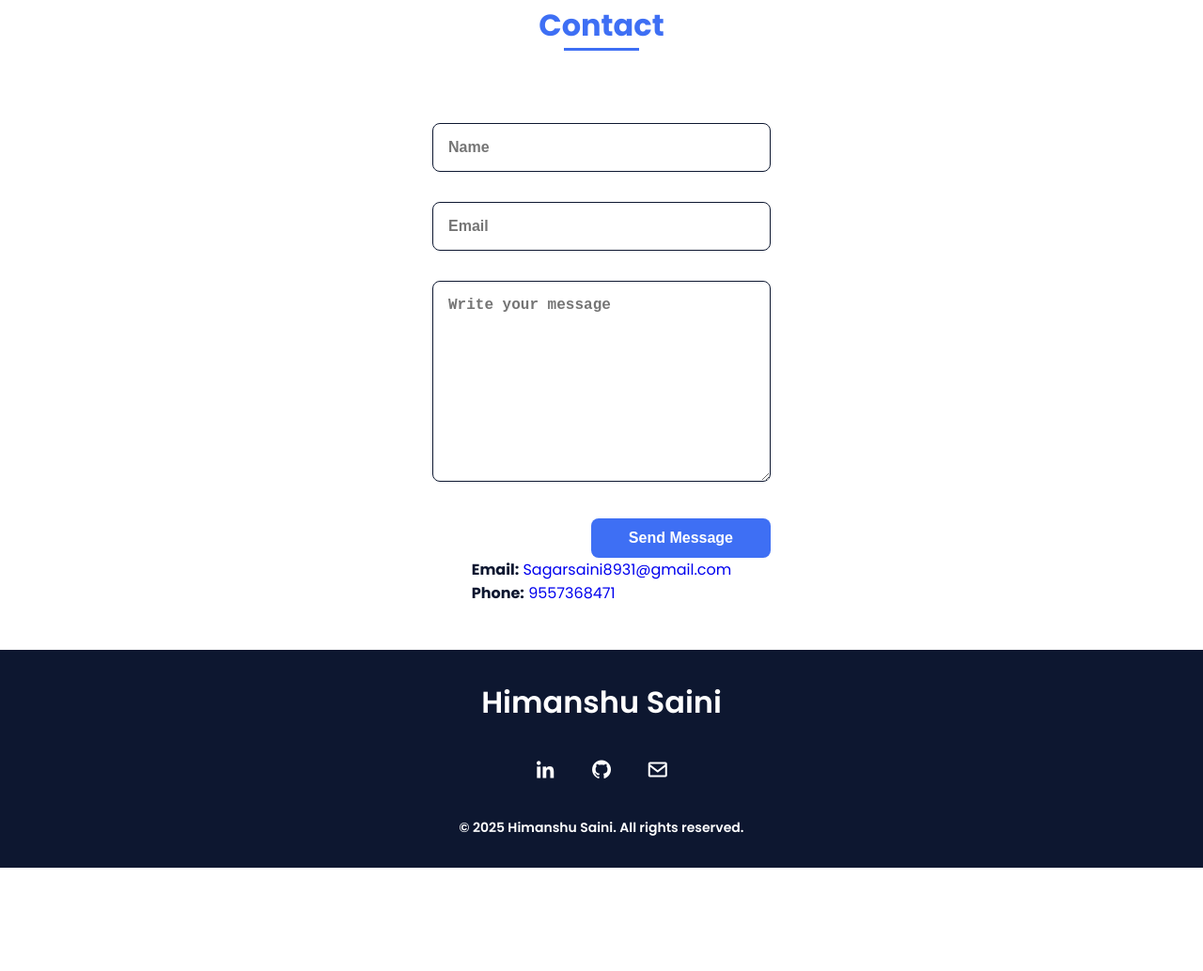
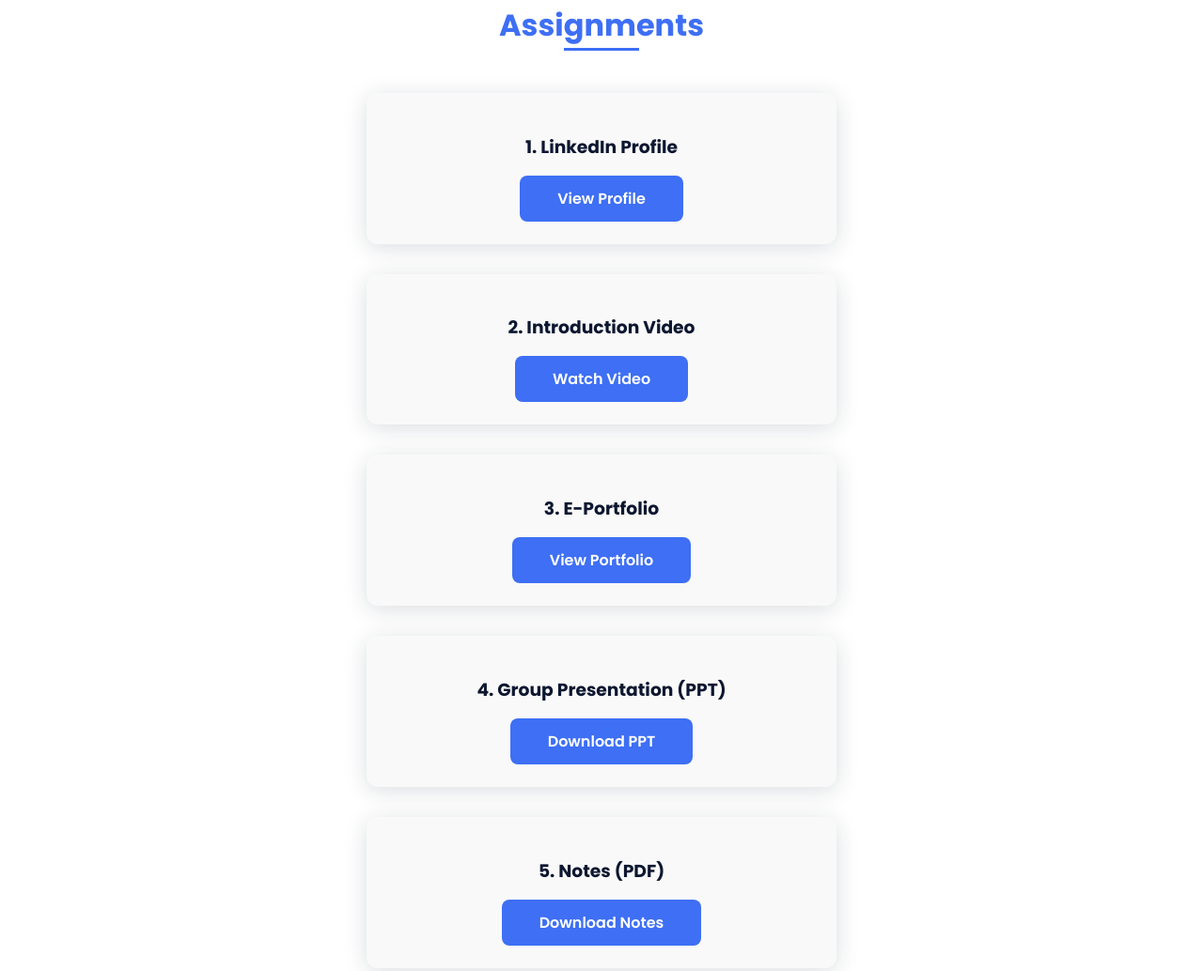
Before and after one commit to sagarsaini8931/Himanshu_portfolio, a plain HTML site: page index.html in a window 1280 px wide. Shown: the part 5023-6057 px from the top of the page at 94% size. Before the commit the page ends 5947 px from the top, so only its background shows below. Drawn offline with nearby package versions, Linux system fonts and the light colour scheme.

Commit message:
Update index.html

```diff
--- a/index.html
+++ b/index.html
@@ -164,7 +164,31 @@
                     </a>
                 </div>
             </section>
-
+            <section class="assignments section" id="assignments">
+<h2 class="section-title">Assignments</h2>
+<div class="assignments__container bd-grid">
+<div class="assignment__item">
+<h3>1. LinkedIn Profile</h3>
+<a class="button" href="https://www.linkedin.com/in/himanshu-saini-47309a395?utm_source=share&utm_campaign=share_via&utm_content=profile&utm_medium=android_app" target="_blank">View Profile</a>
+</div>
+<div class="assignment__item">
+<h3>2. Introduction Video</h3>
+<a class="button" href="https://www.linkedin.com/posts/himanshu-saini-b0602b344_activity-7279028221235404800-UdXF?utm_source=social_share_send&utm_medium=android_app&rcm=ACoAAFYlMnYBubqHFXVcVaa7qrUqOM8FDlQVUuw&utm_campaign=whatsapp">Watch Video</a>
+</div>
+<div class="assignment__item">
+<h3>3. E-Portfolio</h3>
+<a class="button" href="#home">View Portfolio</a>
+</div>
+<div class="assignment__item">
+<h3>4. Group Presentation (PPT)</h3>
+<a class="button" download="" href="assets/img/PPT.pptx">Download PPT</a>
+</div>
+<div class="assignment__item">
+<h3>5. Notes (PDF)</h3>
+<a class="button" download="" href="assets/img/notes.pdf">Download Notes</a>
+</div>
+</div>
+</section>
             <!--===== CONTACT =====-->
             <section class="contact section" id="contact">
                 <h2 class="section-title">Contact</h2>
```
